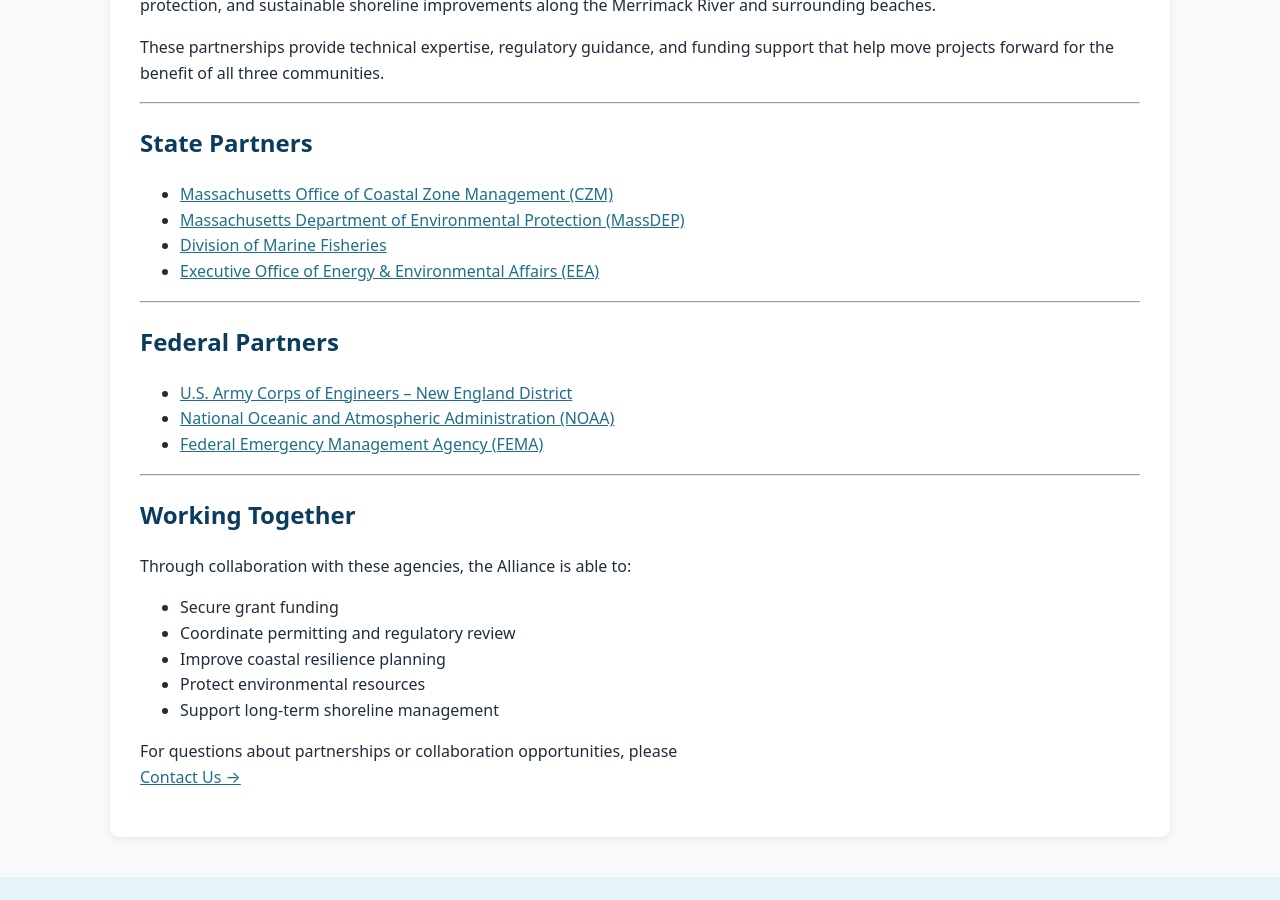
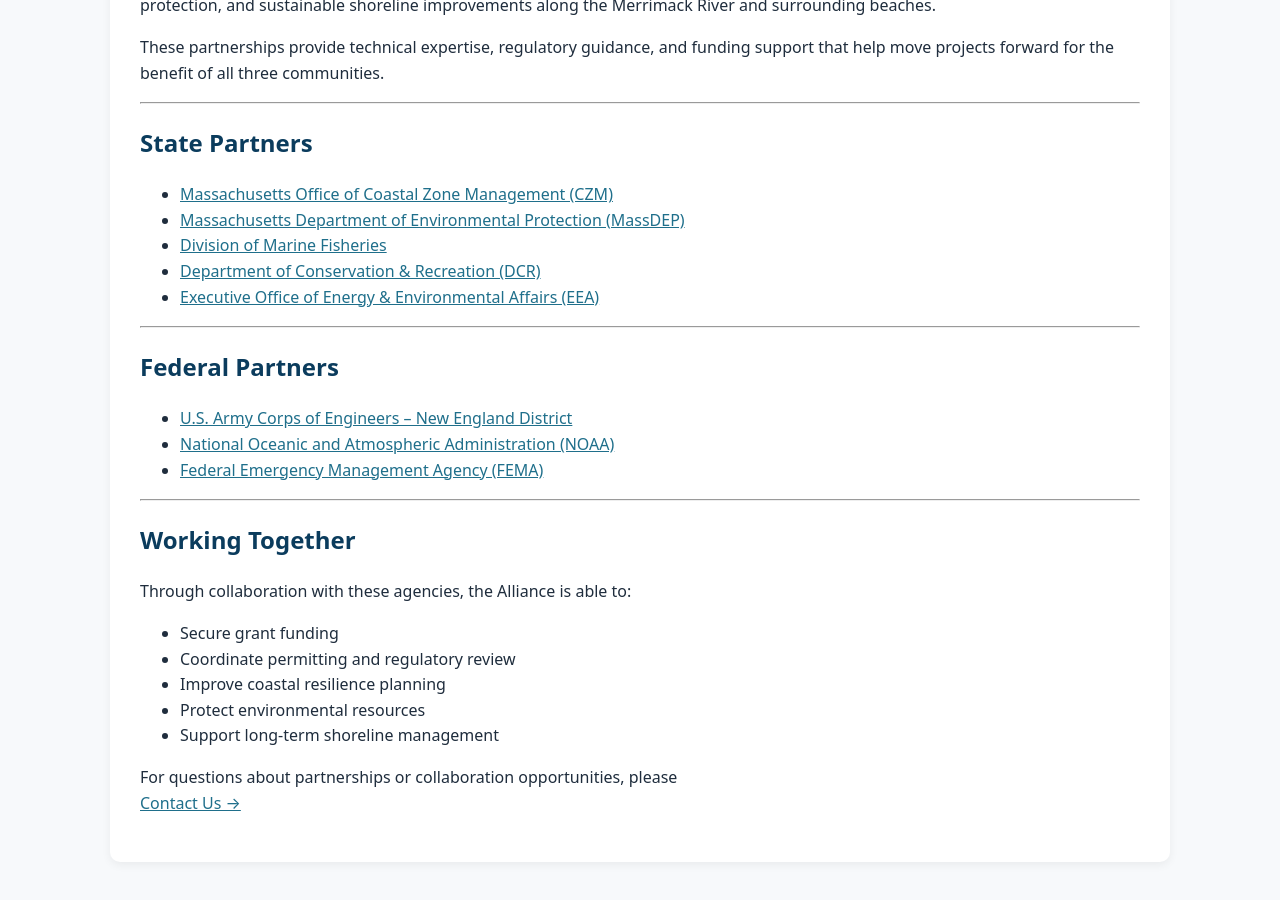
Before and after one commit to MAMRBAGOV/mamrba.gov, a Jekyll site: the page built from partners.md, in a window 1280 px wide and 900 px high, scrolled down 747 px. Built offline with Jekyll 4.4.1, drawn with Linux system fonts in a browser that asks for light colours.

Commit message:
Update partners.md to include DCR as a partner
Added Department of Conservation & Recreation as a state partner.

```diff
--- a/partners.md
+++ b/partners.md
@@ -16,6 +16,7 @@ These partnerships provide technical expertise, regulatory guidance, and funding
 - <a href="https://www.mass.gov/orgs/massachusetts-office-of-coastal-zone-management" target="_blank">Massachusetts Office of Coastal Zone Management (CZM)</a>
 - <a href="https://www.mass.gov/orgs/massachusetts-department-of-environmental-protection" target="_blank">Massachusetts Department of Environmental Protection (MassDEP)</a>
 - <a href="https://www.mass.gov/orgs/massachusetts-division-of-marine-fisheries" target="_blank">Division of Marine Fisheries</a>
+- <a href="https://www.mass.gov/orgs/department-of-conservation-recreation" target="_blank">Department of Conservation & Recreation (DCR)</a>
 - <a href="https://www.mass.gov/orgs/executive-office-of-energy-and-environmental-affairs" target="_blank">Executive Office of Energy & Environmental Affairs (EEA)</a>
 
 ---
```
